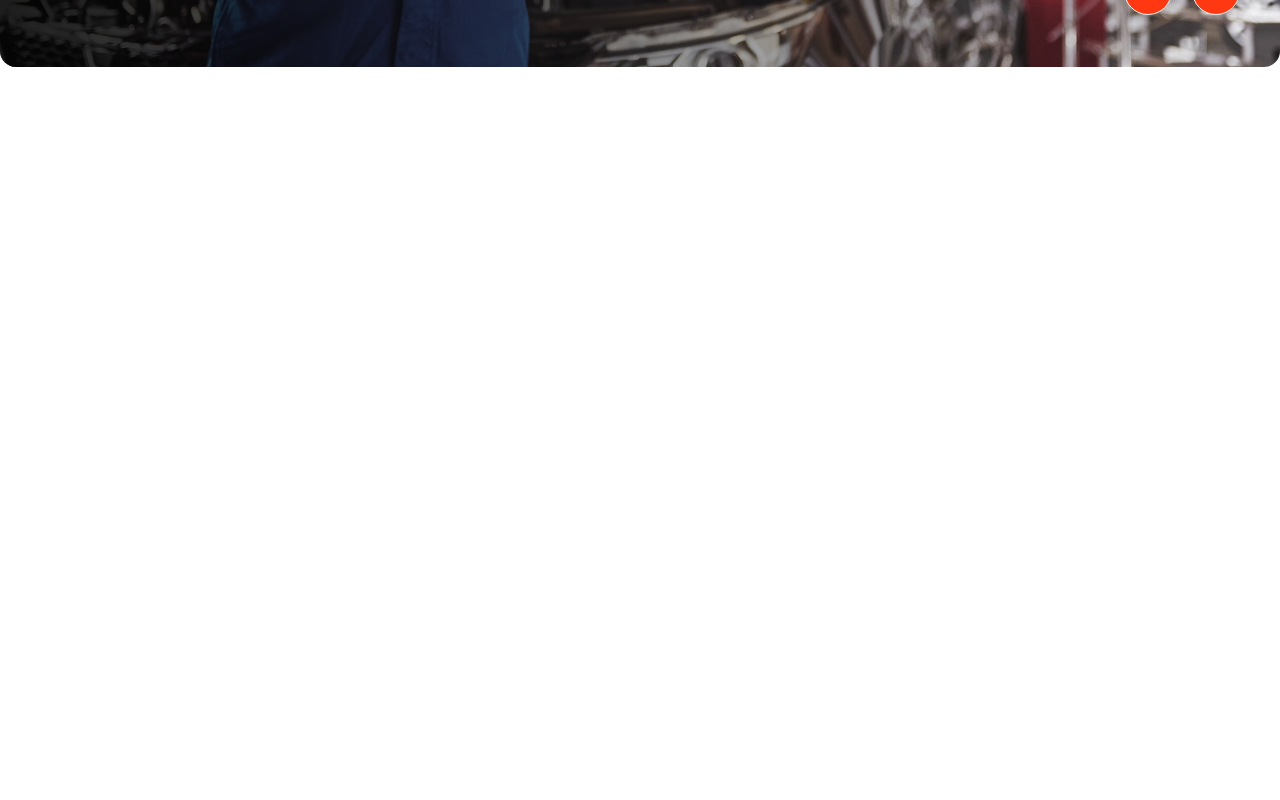
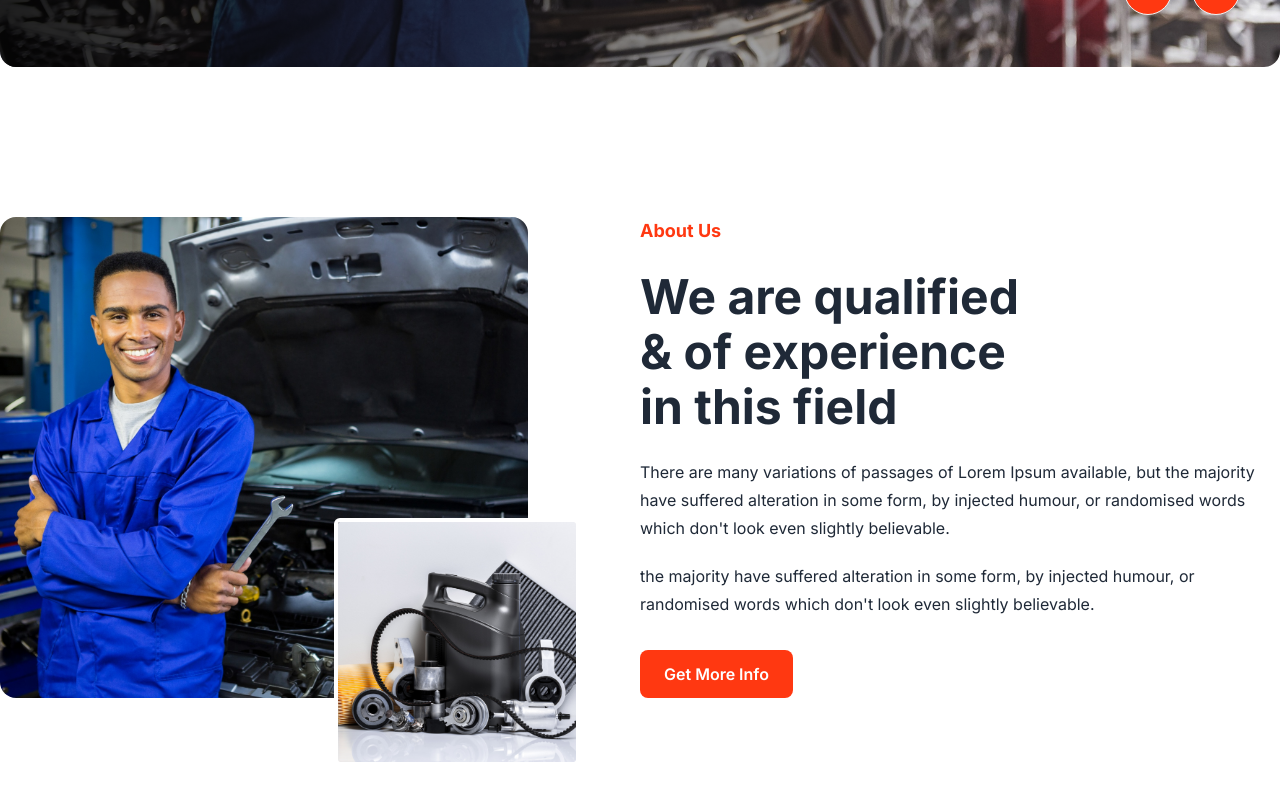
Before and after one commit to DeveloperDolon/car-doctor-frontend, a React (Vite) app: page / in a window 1280 px wide. Shown: the part 751-1551 px from the top of the page. Before the commit the page ends 824 px from the top, so only its background shows below. Built offline with nearby package versions, Linux system fonts and the light colour scheme.

Commit message:
about section added commit

```diff
--- /dev/null
+++ b/src/All_JSX/Component/About/About.jsx
@@ -0,0 +1,35 @@
+
+import aboutOne from "../../../assets/images/about_us/person.jpg";
+import aboutTow from "../../../assets/images/about_us/parts.jpg";
+
+const About = () => {
+    return (
+        <div className="md:my-36 my-20 grid md:grid-cols-2 grid-cols-1 md:gap-0 gap-10">
+           <div className="relative mr-28">
+                <img className="object-cover h-full w-full overflow-hidden rounded-2xl" src={aboutOne} alt="" />
+
+                <img className="absolute h-[50%] object-cover w-[45%] -bottom-16 -right-12 outline-4 rounded-sm outline outline-white" src={aboutTow} alt="" />
+           </div>
+
+           <div>
+                <h3 className="text-[#FF3811] font-bold md:text-lg text-base">About Us</h3>
+
+                <h1 style={{lineHeight: "55px"}} className="font-bold md:text-5xl text-3xl my-6">
+                    We are qualified <br /> & of experience <br />in this field
+                </h1>
+
+                <p style={{lineHeight: "28px"}} className="md:text-base text-sm">
+                    There are many variations of passages of Lorem Ipsum available, but the majority have suffered alteration in some form, by injected humour, or randomised words which don&apos;t look even slightly believable.
+                </p>
+
+                <p style={{lineHeight: "28px", marginTop: "20px"}} className="md:text-base text-sm">
+                    the majority have suffered alteration in some form, by injected humour, or randomised words which don&apos;t look even slightly believable.
+                </p>
+
+                <button className="inline-block duration-200 bg-[#FF3811] mt-8 py-3 px-6 rounded-lg text-white font-semibold md:text-base text-sm hover:bg-white hover:text-[#FF3811]">Get More Info</button>
+           </div>
+        </div>
+    );
+};
+
+export default About;
--- a/src/All_JSX/Pages/Home/Home.jsx
+++ b/src/All_JSX/Pages/Home/Home.jsx
@@ -1,6 +1,7 @@
 
 import PropTypes from "prop-types";
 import Banner from "../../Component/Banner/Banner";
+import About from "../../Component/About/About";
 
 const Home = () => {
 
@@ -8,6 +9,8 @@ const Home = () => {
         <div>
            <div className="max-w-7xl mx-auto lg:px-0 md:px-5 px-3 md:mt-10 mt-5">
             <Banner></Banner>
+
+            <About></About>
            </div>
         </div>
     );
```
